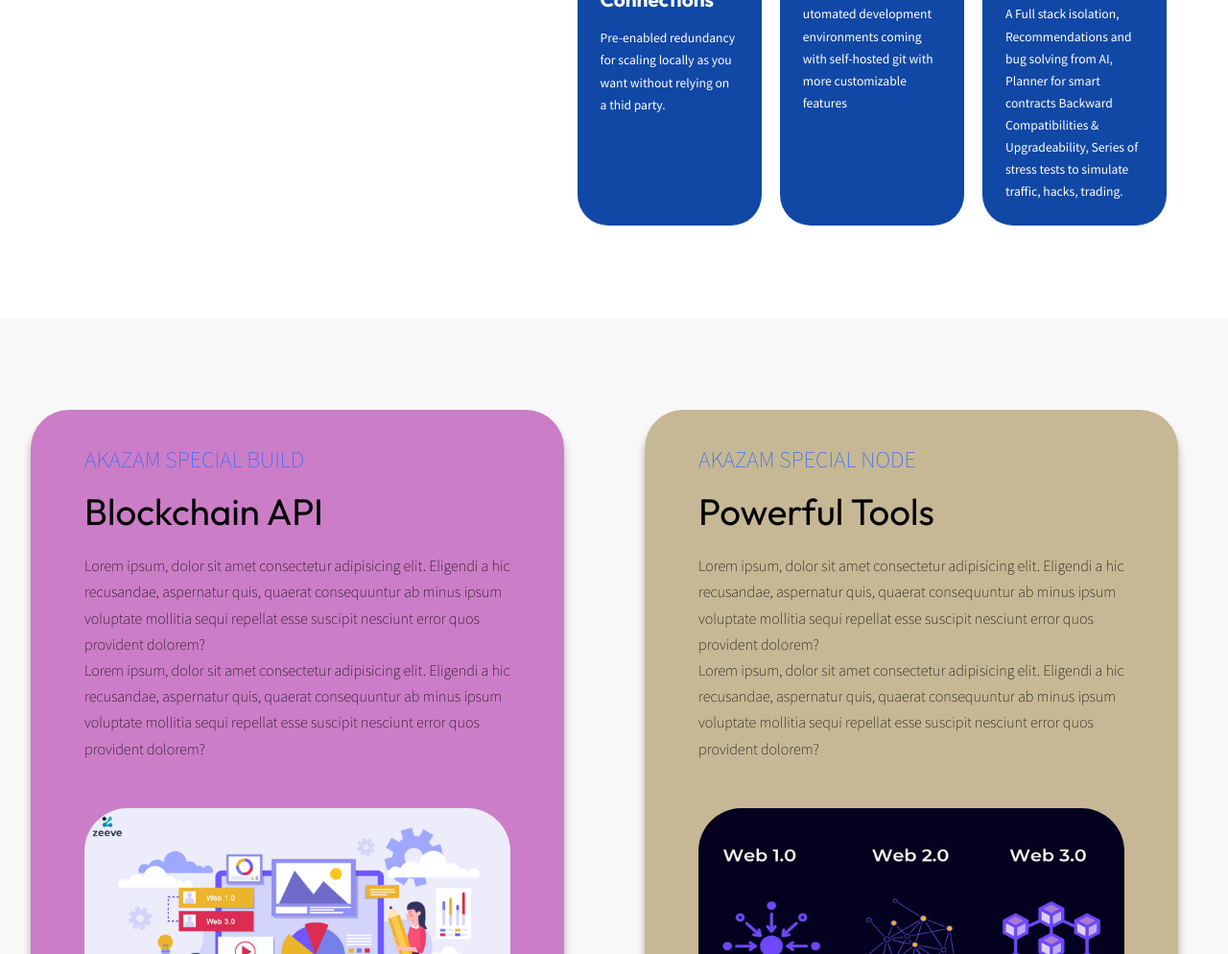
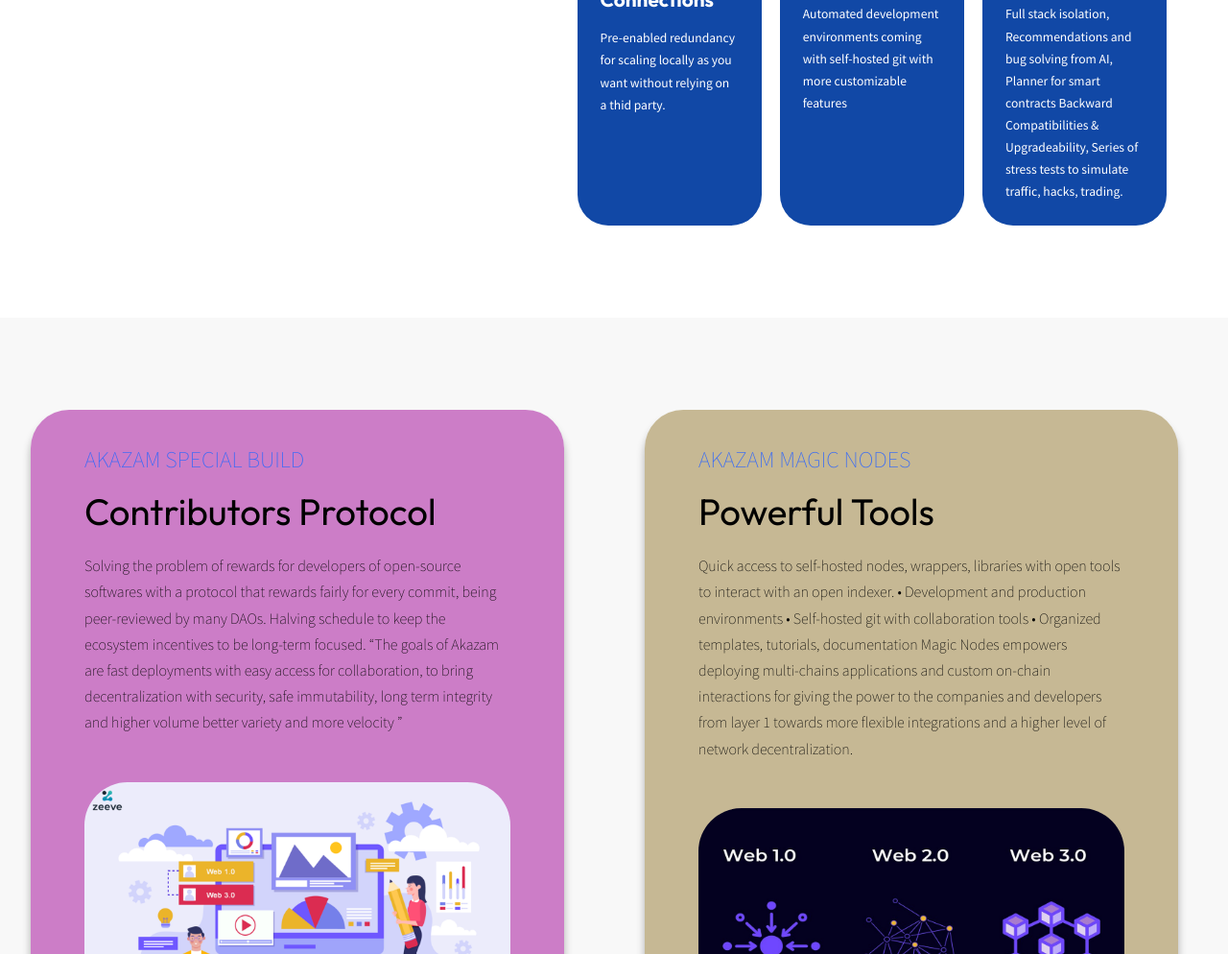
Before and after one commit to thedevblok/akazamwebsite, a website built with Vite: page index.html in a window 1280 px wide. Shown: the part 1500-2494 px from the top of the page at 96% size. Built offline with nearby package versions, Linux system fonts and the light colour scheme; files whose address does not match are found by name.

Commit message:
Update index.html

```diff
--- a/index.html
+++ b/index.html
@@ -96,12 +96,12 @@
                 <article class="usecases_items">
                     <span class="usecases_icon"><i class="uil uil-check"></i></span>
                         <h4>Self-Hosted</h4>
-                        <p>utomated development environments coming with self-hosted git with more customizable features</p>
+                        <p>Automated development environments coming with self-hosted git with more customizable features</p>
                 </article>
                 <article class="usecases_items">
                     <span class="usecases_icon"><i class="uil uil-exchange"></i></span>
                         <h4>Smart Coding</h4>
-                        <p>A Full stack isolation, Recommendations and bug solving from AI, Planner for smart contracts Backward Compatibilities & Upgradeability,
+                        <p>Full stack isolation, Recommendations and bug solving from AI, Planner for smart contracts Backward Compatibilities & Upgradeability,
                          Series of stress tests to simulate traffic, hacks, trading. </p>
                 </article>
             </div>
@@ -118,15 +118,14 @@
                        Akazam special build
                    </p>
                    <h1 class="cards_title">
-                       Blockchain API
+                       Contributors Protocol
                    </h1>
                    <p class="cards_p">
-                       Lorem ipsum, dolor sit amet consectetur adipisicing elit. Eligendi a hic recusandae,
-                       aspernatur quis, quaerat consequuntur ab minus ipsum voluptate mollitia sequi
-                       repellat esse suscipit nesciunt error quos provident dolorem? <br>
-                       Lorem ipsum, dolor sit amet consectetur adipisicing elit. Eligendi a hic recusandae,
-                       aspernatur quis, quaerat consequuntur ab minus ipsum voluptate mollitia sequi
-                       repellat esse suscipit nesciunt error quos provident dolorem?
+                       Solving the problem of rewards for developers of open-source softwares with a protocol
+                       that rewards fairly for every commit, being peer-reviewed by many DAOs.
+                       Halving schedule to keep the ecosystem incentives to be long-term focused.
+                       “The goals of Akazam are fast deployments with easy access for collaboration, to bring decentralization with security,  safe immutability,
+                       long term integrity and higher volume better variety and more velocity ”
                    </p>
                </div>
             <div class="cards_right">
@@ -138,18 +137,18 @@
           <div class="card card_2">
               <div class="cards_left">
                   <p class="cards_top_p">
-                      Akazam special Node
+                      Akazam Magic Nodes
                   </p>
                   <h1 class="cards_title">
                       Powerful Tools
                   </h1>
                   <p class="cards_p">
-                      Lorem ipsum, dolor sit amet consectetur adipisicing elit. Eligendi a hic recusandae,
-                      aspernatur quis, quaerat consequuntur ab minus ipsum voluptate mollitia sequi
-                      repellat esse suscipit nesciunt error quos provident dolorem? <br>
-                      Lorem ipsum, dolor sit amet consectetur adipisicing elit. Eligendi a hic recusandae,
-                      aspernatur quis, quaerat consequuntur ab minus ipsum voluptate mollitia sequi
-                      repellat esse suscipit nesciunt error quos provident dolorem?
+                   Quick access to self-hosted nodes, wrappers, libraries with open tools to interact with an open indexer.
+                      • Development and production environments
+                      • Self-hosted git with collaboration tools
+                      • Organized templates, tutorials, documentation
+                    Magic Nodes empowers deploying multi-chains applications and custom on-chain interactions for giving the power to the companies and developers
+                      from layer 1 towards more flexible integrations and a higher level of network decentralization.
                   </p>
               </div>
               <div class="cards_right">
```
